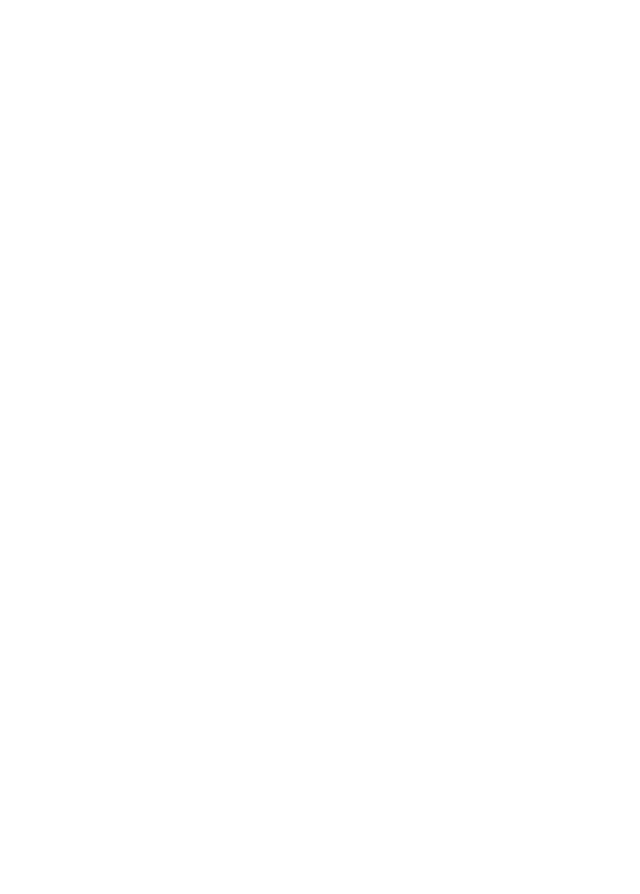
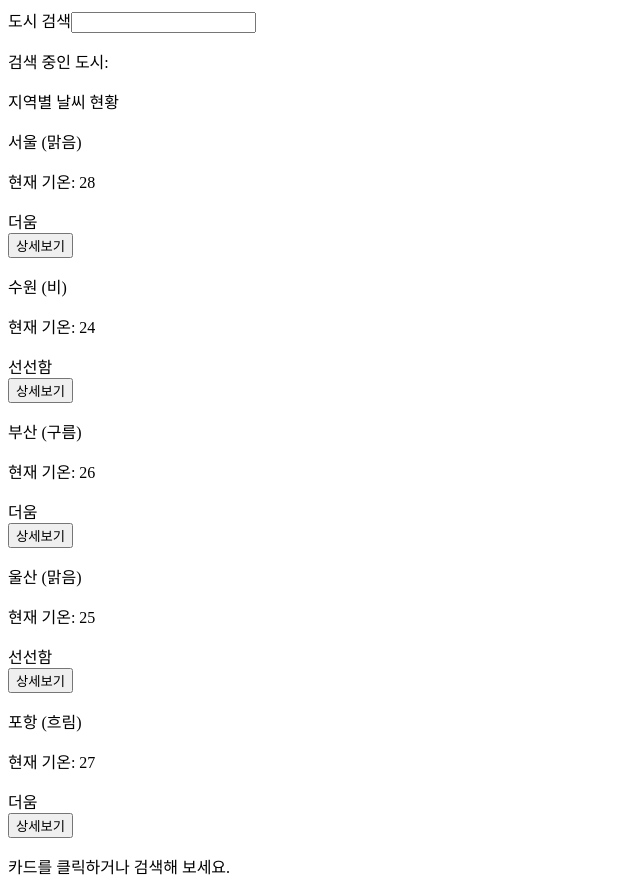
Before and after one commit to aepid6/vue-weather, a Vue app: page / in a window 1280 px wide. Before the commit this address had no page. Shown: the whole page, without its empty margins (0-640 px from the left). Before the commit the page ends 800 px from the top, so only its background shows below. Built offline with nearby package versions, Linux system fonts and the light colour scheme.

Commit message:
First Hands on - Weather Mockup

```diff
--- a/src/App.vue
+++ b/src/App.vue
@@ -1,7 +1,9 @@
-<script setup></script>
+<script setup>
+import WEATHER from '@/weather/weatherMain.vue'
+</script>
 
 <template>
-<div></div>
+<WEATHER />
 </template>
 
 <style scoped></style>
--- /dev/null
+++ b/src/weather/weatherCard.vue
@@ -0,0 +1,32 @@
+<script setup>
+const props = defineProps({
+    weatherList: Array,
+    selectedCityInfo: String
+})
+const emit = defineEmits(['update:selectedCityInfo'])
+
+const showSelect = (cityName) => {
+    emit('update:selectedCityInfo', cityName)
+}
+
+const showDetail = (cityName, status) => {
+    window.alert(`${cityName}의 현재 날씨는 [${status}] 상태입니다.`)
+}
+</script>
+
+<template>
+    <div>
+        <p>지역별 날씨 현황</p>
+        <div v-for="city in props.weatherList" :key="city.id" @click="showSelect(city.name)">
+            <div>
+                <p>{{ city.name }} ({{ city.status }})</p>
+                <p>현재 기온: {{ city.temp }}</p>
+                <span v-if="city.temp > 25" class="bg-red">더움</span>
+                <span v-else class="bg-skyblue">선선함</span>
+            </div>
+            <div>
+                <button @click.stop="showDetail(city.name, city.status)">상세보기</button>
+            </div>
+        </div>
+    </div>
+</template>
--- /dev/null
+++ b/src/weather/weatherMain.vue
@@ -0,0 +1,23 @@
+<script setup>
+import {ref} from 'vue'
+import SEARCH from '@/weather/weatherSearch.vue'
+import CARD from '@/weather/weatherCard.vue'
+import SELECTED from '@/weather/weatherSelected.vue'
+
+const searchQuery = ref('')
+const selectedCityInfo = ref('')
+
+const weatherList = ref([
+    {id: 'city_01', name: '서울', temp: 28, status: '맑음' },
+    {id: 'city_02', name: '수원', temp: 24, status: '비' },
+    {id: 'city_03', name: '부산', temp: 26, status: '구름' },
+    {id: 'city_04', name: '울산', temp: 25, status: '맑음' },
+    {id: 'city_05', name: '포항', temp: 27, status: '흐림' }
+])
+</script>
+
+<template>
+    <SEARCH v-model:searchQuery="searchQuery"/>
+    <CARD :weatherList="weatherList" v-model:selectedCityInfo="selectedCityInfo"/>
+    <SELECTED :key="selectedCityInfo" :selectedCityInfo="selectedCityInfo" />
+</template>
--- /dev/null
+++ b/src/weather/weatherSearch.vue
@@ -0,0 +1,19 @@
+<script setup>
+const props = defineProps({
+    searchQuery: String
+})
+
+const emitQuery = defineEmits(['update:searchQuery'])
+
+const searchCityEvent = (e) => {
+    emitQuery('update:searchQuery', e.target.value)
+}
+</script>
+
+<template>
+    <div>
+        <label>도시 검색</label>
+        <input type="text" :value="props.searchQuery" @input="searchCityEvent">
+        <p>검색 중인 도시: {{ props.searchQuery }}</p>
+    </div>
+</template>
--- /dev/null
+++ b/src/weather/weatherSelected.vue
@@ -0,0 +1,12 @@
+<script setup>
+const props = defineProps({
+    selectedCityInfo: String
+})
+</script>
+
+<template>
+    <div>
+        <p v-if="!props.selectedCityInfo">카드를 클릭하거나 검색해 보세요.</p>
+        <p v-else>{{ selectedCityInfo }}이 선택되었습니다.</p>
+    </div>
+</template>
```
